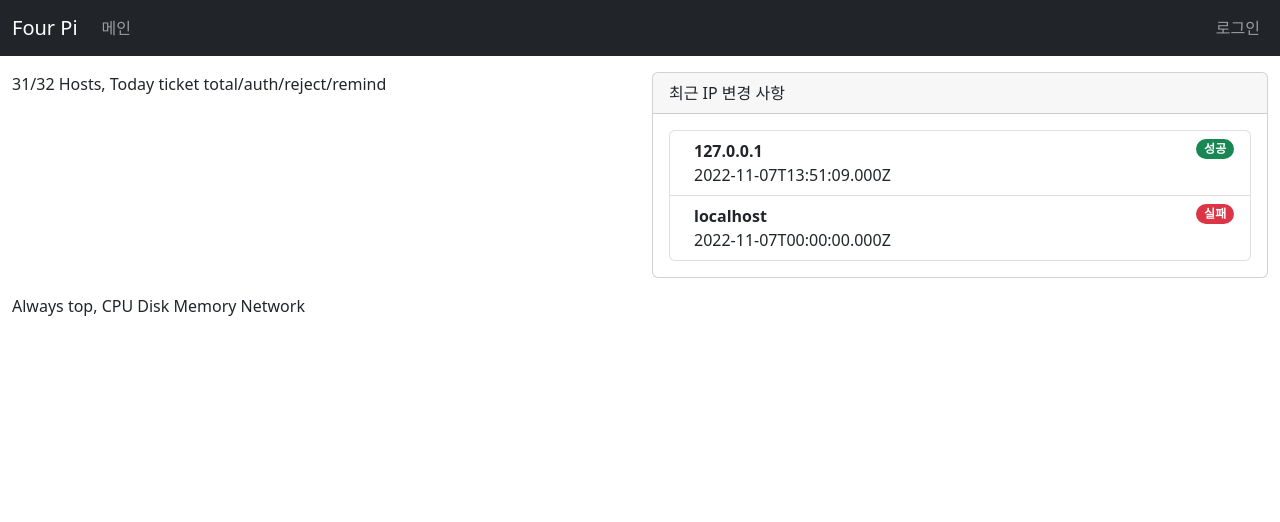
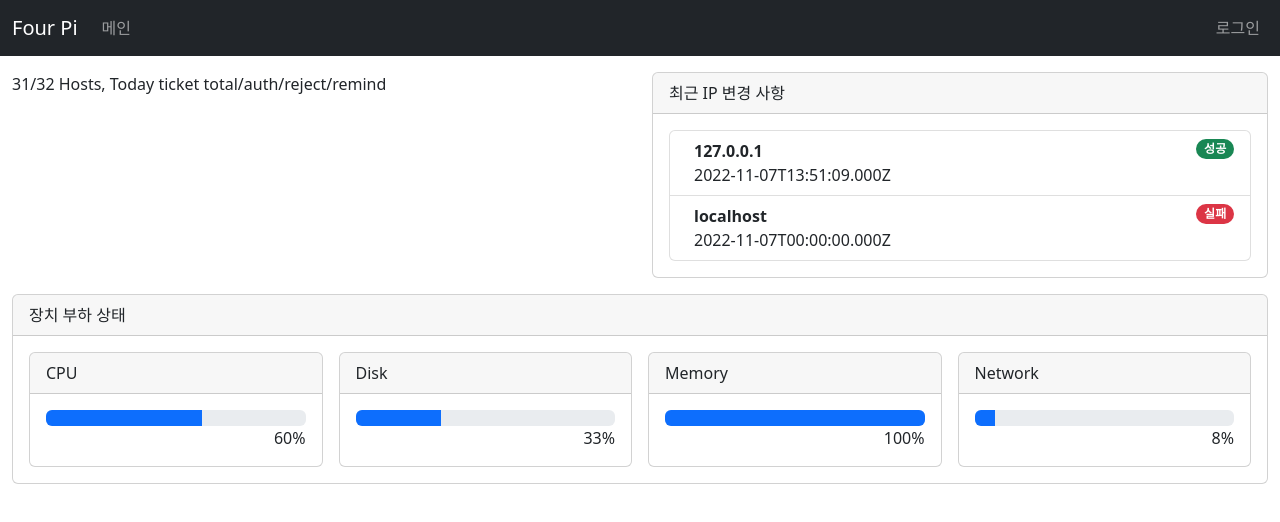
Before and after one commit to Four-pi/client, a React (Create React App) app: page / in a window 1280 px wide. Shown: the top 522 px of the page. Built offline with nearby package versions, Linux system fonts and the light colour scheme.

Commit message:
feat("/"): **장치 부하 상태** 위젯 추가

```diff
--- /dev/null
+++ b/src/components/MachineStatusWidget/index.tsx
@@ -0,0 +1,46 @@
+import { Card, ProgressBar, Stack } from "react-bootstrap";
+import "./style.css";
+
+interface UsageStatus {
+    label: string;
+    percentage: number;
+}
+const machineStatus: UsageStatus[] = [
+    { label: "CPU", percentage: 60 },
+    { label: "Disk", percentage: 33 },
+    { label: "Memory", percentage: 100 },
+    { label: "Network", percentage: 8 },
+];
+
+export default function MachineStatusWidget() {
+    return (
+        <Card>
+            <Card.Header>
+                장치 부하 상태
+            </Card.Header>
+            <Card.Body>
+                <Stack direction="horizontal" gap={3}>
+                    {machineStatus.map(status =>
+                        <div className="MachineStatus-item">
+                            {createUsageStatusItem(status)}
+                        </div>
+                    )}
+                </Stack>
+            </Card.Body>
+        </Card>
+    );
+}
+
+function createUsageStatusItem(status: UsageStatus) {
+    return (
+        <Card>
+            <Card.Header>{status.label}</Card.Header>
+            <Card.Body>
+                <Card.Text className="text-end">
+                    <ProgressBar now={status.percentage} />
+                    {status.percentage}%
+                </Card.Text>
+            </Card.Body>
+        </Card>
+    );
+}
--- /dev/null
+++ b/src/components/MachineStatusWidget/style.css
@@ -0,0 +1,3 @@
+.MachineStatus-item {
+    width: 100%;
+}
--- a/src/pages/index.tsx
+++ b/src/pages/index.tsx
@@ -2,6 +2,7 @@ import Container from "react-bootstrap/Container";
 import Row from "react-bootstrap/Row";
 import Col from "react-bootstrap/Col";
 import IPChangeHistoryWidget from "../components/IPChangeHistoryWidget";
+import MachineStatusWidget from "../components/MachineStatusWidget";
 
 export default function IndexPage() {
     return (
@@ -16,7 +17,7 @@ export default function IndexPage() {
             </Row>
             <Row className="mt-3">
                 <Col xs={12}>
-                    Always top, CPU Disk Memory Network
+                    <MachineStatusWidget />
                 </Col>
             </Row>
         </Container>
```
